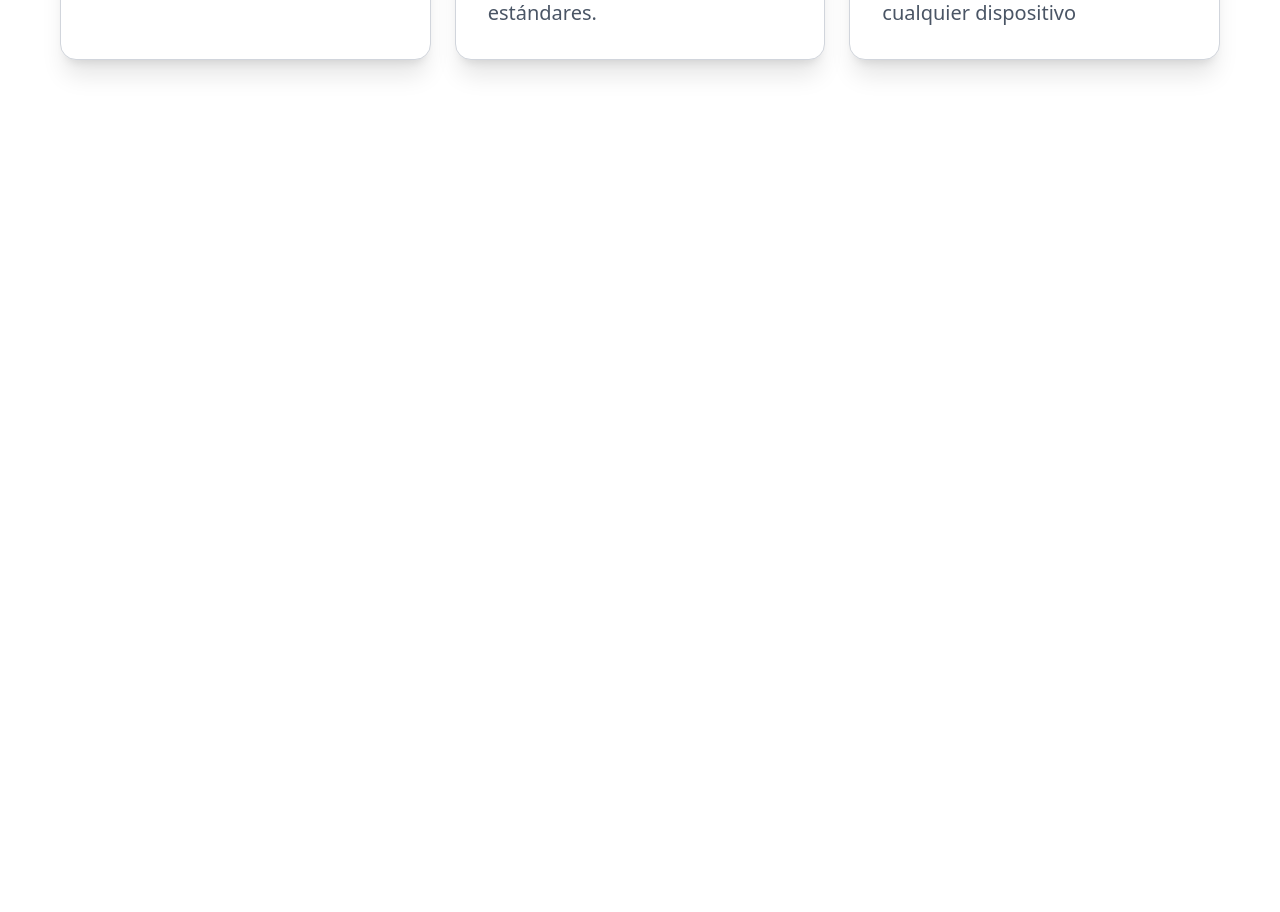
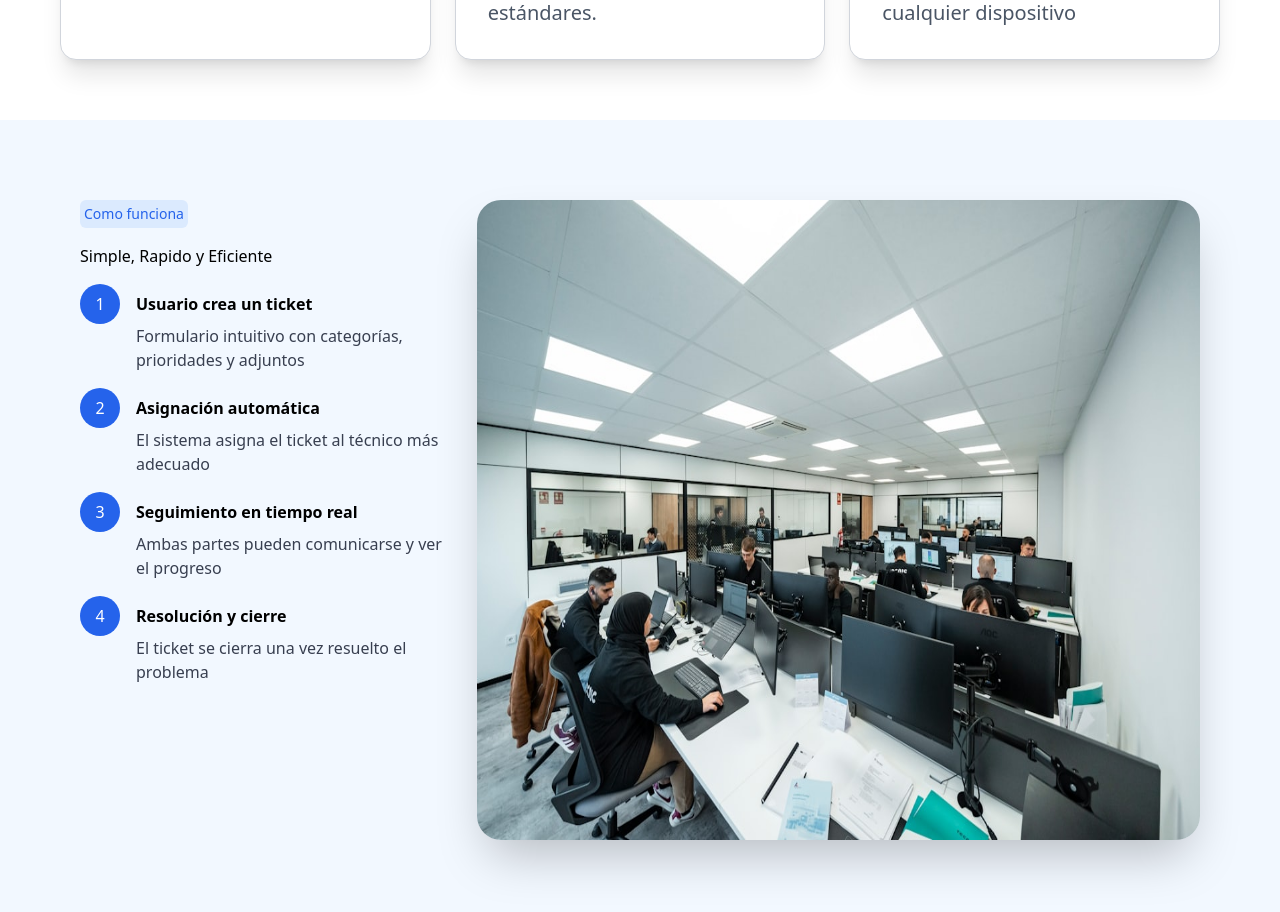
Before and after one commit to sronaal/solvix-frotend, a React (Vite) app: page / in a window 1280 px wide. Shown: the part 1420-2332 px from the top of the page. Before the commit the page ends 1540 px from the top, so only its background shows below. Built offline with nearby package versions, Linux system fonts and the light colour scheme.

Commit message:
Seccion Funcionamiento

```diff
--- a/src/pages/ladingpage/LadingPage.jsx
+++ b/src/pages/ladingpage/LadingPage.jsx
@@ -6,8 +6,8 @@ const LandingPage = () => {
     const [open, setOpen] = useState(false);
 
     const links = [
-        { name: "Características", href: "#" },
-        { name: "Beneficios", href: "#" },
+        { name: "Características", href: "#caracteristicas" },
+        { name: "Funcionamiento", href: "#funcionamiento" },
         { name: "Testimonios", href: "#" },
         { name: "Precio", href: "#" },
     ];
@@ -124,8 +124,8 @@ const LandingPage = () => {
                 </div>
 
             </section>
-
-            <section className="flex flex-col items-center gap-4 bg-(--bg-secundario) min-h-screen text-center p-10 md:p-15">
+            {/* Caracteristicas */}
+            <section id="caracteristicas" className="flex flex-col items-center gap-4 bg-(--bg-secundario) min-h-screen text-center p-10 md:p-15">
                 <span className="bg-(--color-primary-3) px-2 py-1 rounded-md text-(--color-primary) w-fit mb-5">Caracteristicas</span>
                 <h2 className="text-md lg:text-xl  text-(--color-text) w-full">Todo lo que necesitas para gestionar soporte IT</h2>
                 <p className="text-xl lg:text-2xl  w-90 md:w-9/12 lg:w-8/12  text-(--color-text-2)">Una plataforma completa diseñada para optimizar cada aspecto de tu departamento de soporte</p>
@@ -199,9 +199,9 @@ const LandingPage = () => {
                         </p>
                     </div>
 
-                     <div className="flex flex-col gap-6 items-start border border-gray-300 p-8 w-full rounded-2xl shadow-xl bg-white">
+                    <div className="flex flex-col gap-6 items-start border border-gray-300 p-8 w-full rounded-2xl shadow-xl bg-white">
                         <span className="bg-(--color-primary-3) p-3 rounded-xl flex items-center justify-center">
-                            <svg xmlns="http://www.w3.org/2000/svg" className="w-12 h-12" viewBox="0 0 256 256" fill="#2563EB"><g id="galaSecure0" fill="none" stroke="#2563EB" stroke-dasharray="none" stroke-linecap="round" stroke-linejoin="round" stroke-miterlimit="4" stroke-opacity="1" stroke-width="16"><path id="galaSecure1" d="m 127.99999,239.96468 c 0,0 95.98506,-31.99503 95.98506,-111.98257"/><path id="galaSecure2" d="M 223.98505,127.98211 V 31.997059 c 0,0 -31.99502,-15.997511 -95.98506,-15.997511"/><path id="galaSecure3" d="m 128,239.96468 c 0,0 -95.985056,-31.99503 -95.985056,-111.98257"/><path id="galaSecure4" d="M 32.014944,127.98211 V 31.997059 c 0,0 31.995019,-15.997509 95.985056,-15.997509"/><path id="galaSecure5" d="M 191.99003,63.99208 C 128,111.9846 112.00249,175.97464 112.00249,175.97464 c 0,0 -15.997511,-19.0946 -31.995019,-31.99502"/></g></svg>
+                            <svg xmlns="http://www.w3.org/2000/svg" className="w-12 h-12" viewBox="0 0 256 256" fill="#2563EB"><g id="galaSecure0" fill="none" stroke="#2563EB" stroke-dasharray="none" stroke-linecap="round" stroke-linejoin="round" stroke-miterlimit="4" stroke-opacity="1" stroke-width="16"><path id="galaSecure1" d="m 127.99999,239.96468 c 0,0 95.98506,-31.99503 95.98506,-111.98257" /><path id="galaSecure2" d="M 223.98505,127.98211 V 31.997059 c 0,0 -31.99502,-15.997511 -95.98506,-15.997511" /><path id="galaSecure3" d="m 128,239.96468 c 0,0 -95.985056,-31.99503 -95.985056,-111.98257" /><path id="galaSecure4" d="M 32.014944,127.98211 V 31.997059 c 0,0 31.995019,-15.997509 95.985056,-15.997509" /><path id="galaSecure5" d="M 191.99003,63.99208 C 128,111.9846 112.00249,175.97464 112.00249,175.97464 c 0,0 -15.997511,-19.0946 -31.995019,-31.99502" /></g></svg>
                         </span>
                         <h2 className="text-start text-sm md:text-xl font-semibold text-gray-800">Seguro y confiable</h2>
                         <p className="text-start text-sm md:text-xl text-gray-600">
@@ -211,7 +211,7 @@ const LandingPage = () => {
 
                     <div className="flex flex-col gap-6 items-start border border-gray-300 p-8 w-full rounded-2xl shadow-xl bg-white">
                         <span className="bg-(--color-primary-3) p-3 rounded-xl flex items-center justify-center">
-                            <svg xmlns="http://www.w3.org/2000/svg" className="w-12 h-12" viewBox="0 0 432 432"><path fill="#2563EB" d="M213.5 3q88.5 0 151 62.5T427 216t-62.5 150.5t-151 62.5t-151-62.5T0 216T62.5 65.5T213.5 3zm0 384q70.5 0 120.5-50t50-121t-50-121t-120.5-50T93 95T43 216t50 121t120.5 50zM224 109v112l96 57l-16 27l-112-68V109h32z"/></svg>
+                            <svg xmlns="http://www.w3.org/2000/svg" className="w-12 h-12" viewBox="0 0 432 432"><path fill="#2563EB" d="M213.5 3q88.5 0 151 62.5T427 216t-62.5 150.5t-151 62.5t-151-62.5T0 216T62.5 65.5T213.5 3zm0 384q70.5 0 120.5-50t50-121t-50-121t-120.5-50T93 95T43 216t50 121t120.5 50zM224 109v112l96 57l-16 27l-112-68V109h32z" /></svg>
                         </span>
                         <h2 className="text-start text-sm md:text-xl font-semibold text-gray-800">Seguimiento en Real</h2>
                         <p className="text-start text-sm md:text-xl text-gray-600">
@@ -222,6 +222,46 @@ const LandingPage = () => {
 
 
             </section>
+
+            <section id="funcionamiento" className="h-screen bg-(--bg-principal) flex flex-col md:flex-row gap-6 p-10 md:p-20 ">
+                <div className="flex flex-col gap-4">
+                    <span className="bg-(--color-primary-3) p-1 text-sm rounded-md text-(--color-primary) w-fit">Como funciona</span>
+                    <p>Simple, Rapido y Eficiente</p>
+                    <ul className="space-y-4">
+                        <li className="flex flex-col">
+                            <div className="flex items-center gap-4">
+                                <span className="w-10 h-10 bg-(--color-primary) p-2 rounded-full flex justify-center text-white">1</span>
+                                <h2 className="font-bold">Usuario crea un ticket</h2>
+                            </div>
+                            <p className="ml-14 text-(--color-text)">Formulario intuitivo con categorías, prioridades y adjuntos</p>
+                        </li>
+                        <li className="flex flex-col">
+                            <div className="flex items-center gap-4">
+                                <span className="w-10 h-10 bg-(--color-primary) p-2 rounded-full flex justify-center text-white">2</span>
+                                <h2 className="font-bold">Asignación automática</h2>
+                            </div>
+                            <p className="ml-14 text-(--color-text)">El sistema asigna el ticket al técnico más adecuado</p>
+                        </li>
+                        <li className="flex flex-col">
+                            <div className="flex items-center gap-4">
+                                <span className="w-10 h-10 bg-(--color-primary) p-2 rounded-full flex justify-center text-white">3</span>
+                                <h2 className="font-bold">Seguimiento en tiempo real</h2>
+                            </div>
+                            <p className="ml-14 text-(--color-text)">Ambas partes pueden comunicarse y ver el progreso</p>
+                        </li>
+                        <li className="flex flex-col ">
+                            <div className="flex items-center gap-4">
+                                <span className="w-10 h-10 bg-(--color-primary) p-2 rounded-full flex justify-center text-white">4</span>
+                                <h2 className="font-bold">Resolución y cierre</h2>
+                            </div>
+                            <p className="ml-14 text-(--color-text)">El ticket se cierra una vez resuelto el problema</p>
+                        </li>
+                    </ul>
+                </div>
+                <div>
+                    <img className="w-full h-full rounded-3xl shadow-2xl" src="foto-2.jpeg" alt="" />
+                </div>
+            </section>
         </>
     );
 };
```
Also changed, not shown: public/foto-2.jpeg (added).
